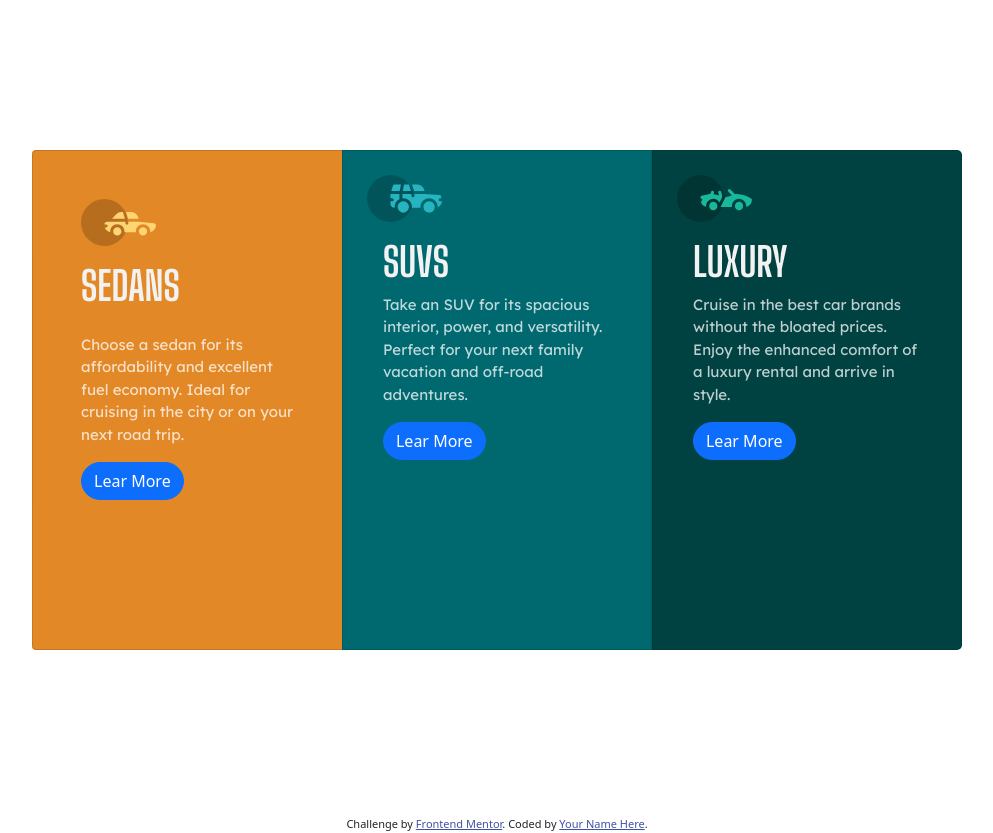
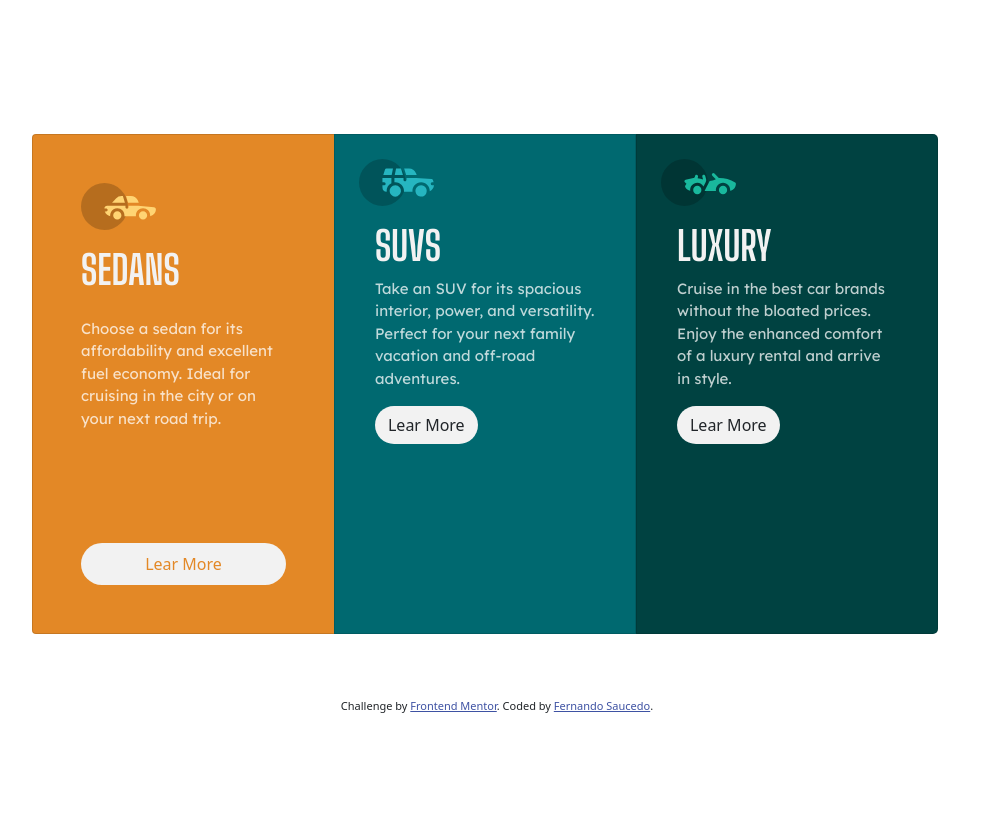
Before and after one commit to saucedoinfo/3-column-preview-card-component-main, a plain HTML site: page index.html in a window 1280 px wide. Shown: the whole page, without its empty margins (143-1136 px from the left). After the commit the page ends 800 px from the top, so only its background shows below. Drawn offline with Linux system fonts and the light colour scheme.

Commit message:
agregado el footer

```diff
--- a/css/style.css
+++ b/css/style.css
@@ -22,6 +22,8 @@
 
 button .card-1 {
 	color: var(--corange);
+	font-family: 'Lexend Deca', sans-serif ;
+	font-weight: 700;
 }
 
 .card-2 {
@@ -29,8 +31,13 @@ button .card-1 {
 	border-radius: 0 0 0 0;
 }
 
-button .card-2 {
-	color: var(--cdarkcyan);
+.card-1 button  {
+	color: var(--corange);
+
+}
+
+.btn-card {
+	background-color: var(--very-light-gray);
 }
 
 .card-3 {
@@ -38,7 +45,7 @@ button .card-2 {
 	border-radius: 0 5px 5px 0;
 }
 
-button .card-3 {
+.btn-primary {
 	color: var(--cverydarkcyan);
 }
 
--- a/index.html
+++ b/index.html
@@ -22,11 +22,11 @@
 		/>
 		<title>Frontend Mentor | 3-column preview card component</title>
 	</head>
-	<body class="">
-		<main
-			class="container min-vh-100 d-flex align-items-center justify-content-center flex-columns"
-		>
-			<div class="row my-5 p-0">
+	<body
+		class="container min-vh-100 d-flex align-items-center justify-content-center flex-column"
+	>
+		<main class="">
+			<div class="row my-5 p-0 w-100">
 				<!-- card 1 -->
 				<div class="col-12 col-md-4 m-0 p-0 d-flex justify-content-center">
 					<div class="card p-5 card-1 rounded-start border-end-0">
@@ -35,13 +35,16 @@
 							class="card-img-top"
 							alt="Sedans"
 						/>
-						<div class="card-body p-0">
+						<div class="card-body p-0 d-flex flex-column">
 							<h5 class="card-title py-3">Sedans</h5>
 							<p class="card-text">
 								Choose a sedan for its affordability and excellent fuel economy.
 								Ideal for cruising in the city or on your next road trip.
 							</p>
-							<button type="button" class="btn btn-primary rounded-pill">
+							<button
+								type="button"
+								class="btn btn-card rounded-pill d-grid gap-2 mt-auto py-2"
+							>
 								Lear More
 							</button>
 						</div>
@@ -52,13 +55,13 @@
 				<div class="col-12 col-md-4 m-0 p-0 d-flex justify-content-center">
 					<div class="card p-4 card-2 rounded-0">
 						<img src="images/icon-suvs.svg" class="card-img-top" alt="SUVs" />
-						<div class="card-body  ">
+						<div class="card-body">
 							<h5 class="card-title">SUVs</h5>
 							<p class="card-text">
 								Take an SUV for its spacious interior, power, and versatility.
 								Perfect for your next family vacation and off-road adventures.
 							</p>
-							<button type="button" class="btn btn-primary rounded-pill">
+							<button type="button" class="btn btn-card rounded-pill">
 								Lear More
 							</button>
 						</div>
@@ -73,13 +76,13 @@
 							class="card-img-top"
 							alt="Luxury"
 						/>
-						<div class="card-body  ">
+						<div class="card-body">
 							<h5 class="card-title">Luxury</h5>
 							<p class="card-text">
 								Cruise in the best car brands without the bloated prices. Enjoy
 								the enhanced comfort of a luxury rental and arrive in style.
 							</p>
-							<button type="button" class="btn btn-primary rounded-pill">
+							<button type="button" class="btn btn-card rounded-pill">
 								Lear More
 							</button>
 						</div>
@@ -88,11 +91,15 @@
 				<!-- /card 3 -->
 			</div>
 		</main>
-		<footer class="attribution pt-3">
-			Challenge by
-			<a href="https://www.frontendmentor.io?ref=challenge" target="_blank"
-				>Frontend Mentor</a
-			>. Coded by <a href="#">Your Name Here</a>.
+		<footer class="row">
+			<div class="col-12">
+				<div class="attribution pt-3">
+					Challenge by
+					<a href="https://www.frontendmentor.io?ref=challenge" target="_blank"
+						>Frontend Mentor</a
+					>. Coded by <a href="https://saucedo.info/">Fernando Saucedo</a>.
+				</div>
+			</div>
 		</footer>
 	</body>
 </html>
```
